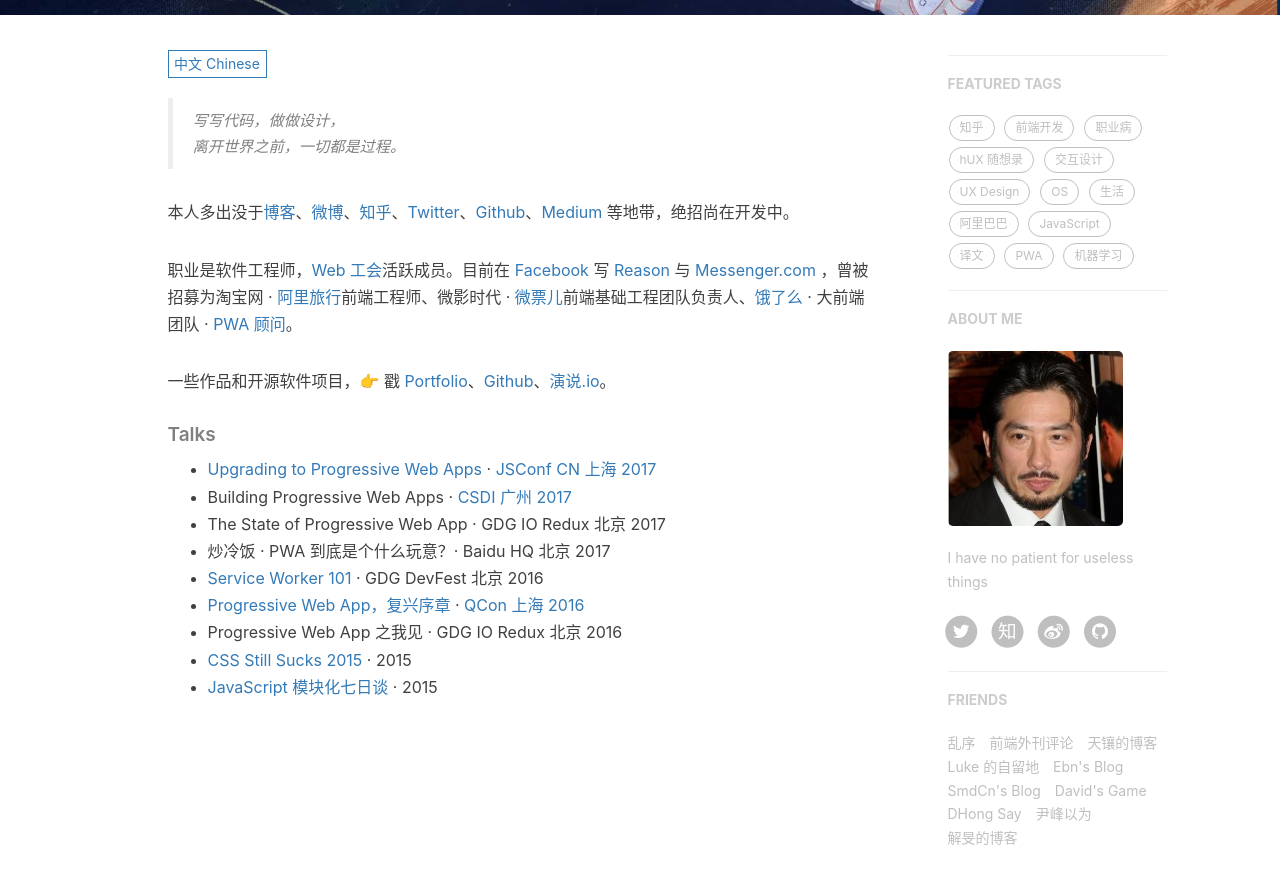
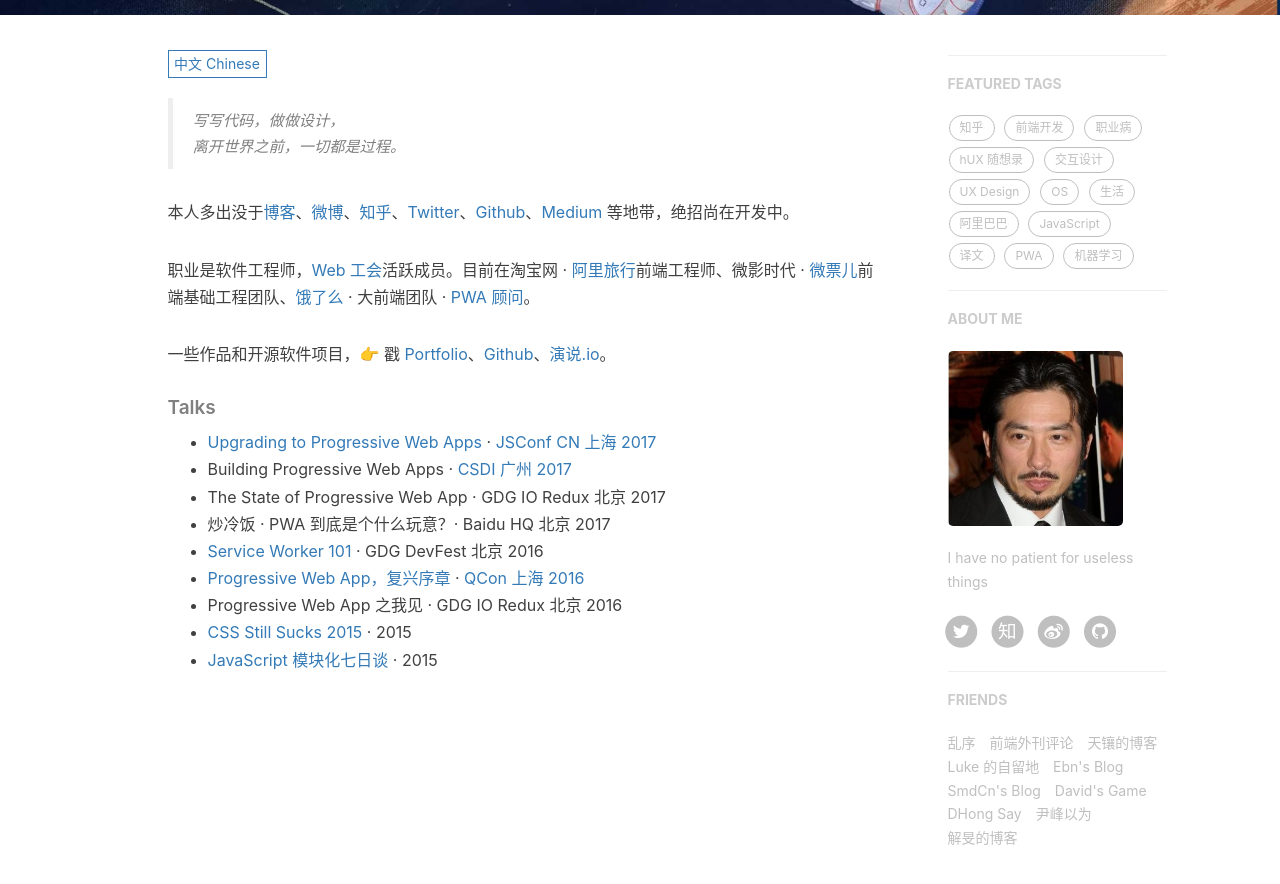
Before and after one commit to TakahashiKansuke/TakahashiKansuke.github.io, a Jekyll site: the page built from about.html, in a window 1280 px wide and 900 px high, scrolled down 403 px. Shown: the top 884 px of the window. Built offline with Jekyll 4.4.1, drawn with Linux system fonts in a browser that asks for light colours; nearby versions of some CDN libraries; comment, search, counter and statistics services are not loaded.

Commit message:
Update zh.md

```diff
--- a/_includes/about/zh.md
+++ b/_includes/about/zh.md
@@ -3,7 +3,7 @@
 
 本人多出没于[博客](https://huangxuan.me)、[微博](weibo.com/huxpro)、[知乎](https://www.zhihu.com/people/huxpro/pins/posts)、[Twitter](https://twitter.com/Huxpro/)、[Github](http://github.com/huxpro)、[Medium](https://medium.com/@Huxpro) 等地带，绝招尚在开发中。
 
-职业是软件工程师，[Web 工会](https://medium.com/ben-and-dion/team-web-3315aa447fb2#.359a9c6cl)活跃成员。目前在 [Facebook](https://www.facebook.com/) 写 [Reason](https://reasonml.github.io/) 与 [Messenger.com](http://messenger.com/) ，曾被招募为淘宝网 · [阿里旅行](http://alitrip.com)前端工程师、微影时代 · [微票儿](http://www.wepiao.com/?r=movie)前端基础工程团队负责人、[饿了么](https://ele.me/) · 大前端团队 · [PWA 顾问](https://medium.com/elemefe/upgrading-ele-me-to-progressive-web-app-2a446832e509)。
+职业是软件工程师，[Web 工会](https://medium.com/ben-and-dion/team-web-3315aa447fb2#.359a9c6cl)活跃成员。目前在淘宝网 · [阿里旅行](http://alitrip.com)前端工程师、微影时代 · [微票儿](http://www.wepiao.com/?r=movie)前端基础工程团队、[饿了么](https://ele.me/) · 大前端团队 · [PWA 顾问](https://medium.com/elemefe/upgrading-ele-me-to-progressive-web-app-2a446832e509)。
 
 一些作品和开源软件项目，👉 戳 [Portfolio](/portfolio)、[Github](http://github.com/huxpro)、[演说.io](https://zhuanlan.zhihu.com/p/21280918)。
 
```
